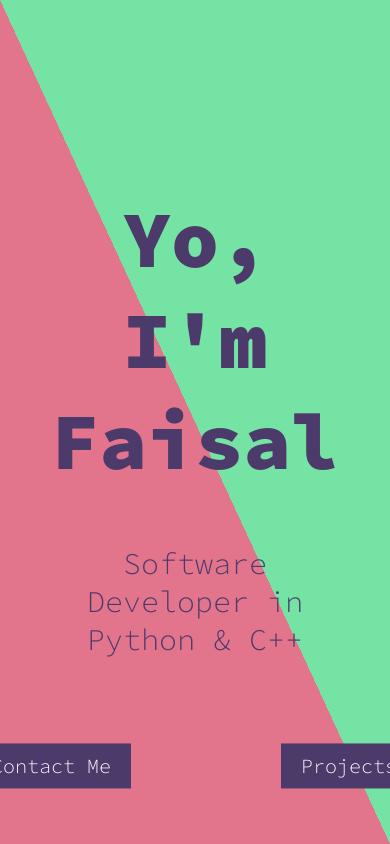
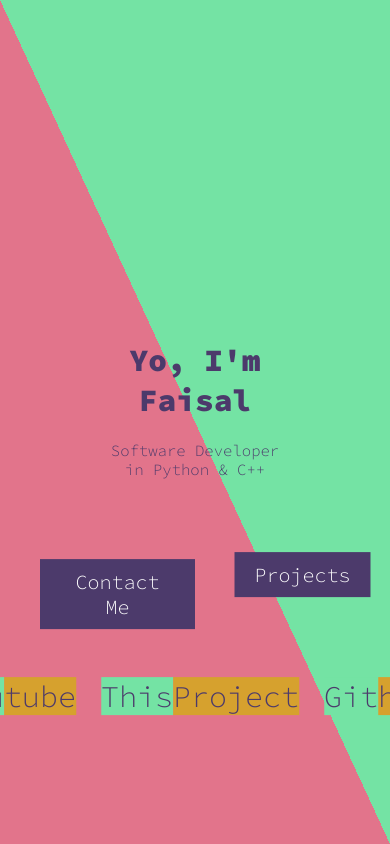
Before and after one commit to FaisalAbusharar/portfolio, a React (Create React App) app: page / in a window 390 px wide. Built offline with nearby package versions, Linux system fonts and the light colour scheme.

Commit message:
attempt mobile fix

```diff
--- a/public/index.html
+++ b/public/index.html
@@ -2,6 +2,7 @@
 <html lang="en">
   <head>
     <meta charset="utf-8" />
+    <meta name="viewport" content="width=device-width, initial-scale=1">
     <link rel="icon" href="%PUBLIC_URL%/favicon.ico" />
     <meta name="viewport" content="width=device-width, initial-scale=1" />
     <meta name="theme-color" content="#000000" />
--- a/src/css/App.css
+++ b/src/css/App.css
@@ -9,7 +9,6 @@
   background-size: cover;
   height: 100vh;
 }
-
 
 /* Styling for the social links */
 .social-links {
@@ -28,8 +27,7 @@
 
 /* Initial styles for social links with green-yellow background */
 .social-links a {
-  /* ... (your existing styles) */
-  position: relative; /* Add relative positioning to the link container */
+  position: relative;
   text-decoration: none;
   font-size: 30px !important;
   font-family: 'Source Code Pro', monospace;
@@ -39,7 +37,7 @@
   font-size: 20px;
   padding: 0 .25rem;
   line-height: 1.5;
-  transition: background-color 0.3s ease-in-out, color 0.3s ease-in-out; /* Adjust the transition property */
+  transition: background-color 0.3s ease-in-out, color 0.3s ease-in-out;
 }
 
 /* Styling for the green-yellow background on the first part */
@@ -61,7 +59,6 @@
   background-color: #74e3a4; /* Change the yellow to green on hover */
 }
 
-
 .social-links {
   box-shadow: inset 0 0 0 0 #54b3d6;
   color: #54b3d6;
@@ -69,9 +66,6 @@
   margin: 0 -.25rem;
   transition: color .3s ease-in-out, box-shadow .3s ease-in-out;
 }
-
-
-
 
 #title-name {
   text-align: center;
@@ -86,10 +80,9 @@
   color: #4c3a6b;
   font-size: 30px;
   padding-bottom: 10px;
-  font-weight: 100; /* Apply thin style */
+  font-weight: 100;
   font-family: 'Source Code Pro', monospace;
   transition: transform 2s ease-in-out;
-  top: 700%; /* Adjust the top property to move the subtitle closer to the title */
 }
 
 #info-1 {
@@ -97,20 +90,15 @@
   color: #4c3a6b;
   font-size: 30px;
   padding-bottom: 10px;
-  font-weight: 100; /* Apply thin style */
+  font-weight: 100;
   font-family: 'Source Code Pro', monospace;
   transition: transform 2s ease-in-out;
-  top: 700%; /* Adjust the top property to move the subtitle closer to the title */
 }
 
-
-
-
-/* Nw styles for the animation */
+/* New styles for the animation */
 .move-up {
   transform: translateY(-50px);
 }
-
 
 #min-div {
   position: absolute;
@@ -120,19 +108,11 @@
   color: white;
   padding: 10px;
 }
-/* ... (other styles) */
-
 
 .yellow-background {
   background-color: yellow;
-  padding: 0 5px; /* Adjust the padding to control the size of the yellow background */
+  padding: 0 5px;
 }
-
-
-
-
-
-
 
 /* App.css */
 .background-container {
@@ -148,46 +128,72 @@
 
 .button-container {
   text-align: center;
-  margin-top: 20px; /* Increase the margin to create more space */
-  position: relative; /* Add relative positioning to the container */
+  margin-top: 20px;
+  position: relative;
 }
-
 
 .contact-button {
   background-color: #4c3a6b;
   color: white;
-    transition: background-color 0.3s ease-in-out; /* Add a transition for background color change */
+  transition: background-color 0.3s ease-in-out;
   font-family: 'Source Code Pro', monospace;
   font-size: 20px;
   border: none;
   padding: 10px 20px;
   cursor: pointer;
   transition: background-color 0.3s ease-in-out;
-    position: absolute; /* Add absolute positioning to the button */
-    left: 0%; /* Position the button horizontally in the center */
-    transform: translateX(-50%); /* Center the button horizontally */
+  position: absolute;
+  left: 0%;
+  transform: translateX(-50%);
 }
 
 .contact-button:hover {
-    background-color: #ffae00; /* Change the background color on hover (you can use any color you like) */
+  background-color: #ffae00;
 }
-
 
 .projects-button {
   background-color: #4c3a6b;
   color: white;
-    transition: background-color 0.3s ease-in-out; /* Add a transition for background color change */
+  transition: background-color 0.3s ease-in-out;
   font-family: 'Source Code Pro', monospace;
   font-size: 20px;
   border: none;
   padding: 10px 20px;
   cursor: pointer;
   transition: background-color 0.3s ease-in-out;
-    position: absolute; /* Add absolute positioning to the button */
-    left: 100%; /* Position the button horizontally in the center */
-    transform: translateX(-50%); /* Center the button horizontally */
+  position: absolute;
+  left: 100%;
+  transform: translateX(-50%);
 }
 
 .projects-button:hover {
-    background-color: #ffae00; /* Change the background color on hover (you can use any color you like) */
+  background-color: #ffae00;
 }
+
+@media screen and (max-width: 600px) {
+  #title-name {
+    font-size: 8vw;
+  }
+
+  #subtitle,
+  #info-1 {
+    font-size: 4vw;
+  }
+
+  .button-container {
+    display: flex;
+    margin-top: 20px;
+  }
+
+  .contact-button, .projects-button {
+    margin: 0 10px;
+  }
+
+  .social-links {
+    font-size: 4vw;
+  }
+}
+
+meta[name="viewport"] {
+  content: width=device-width, initial-scale=1;
+}
```
Also changed, not shown: 6 other files (tests, documents, lock files or other folders). Lines whose indentation alone changed are shown as unchanged.
